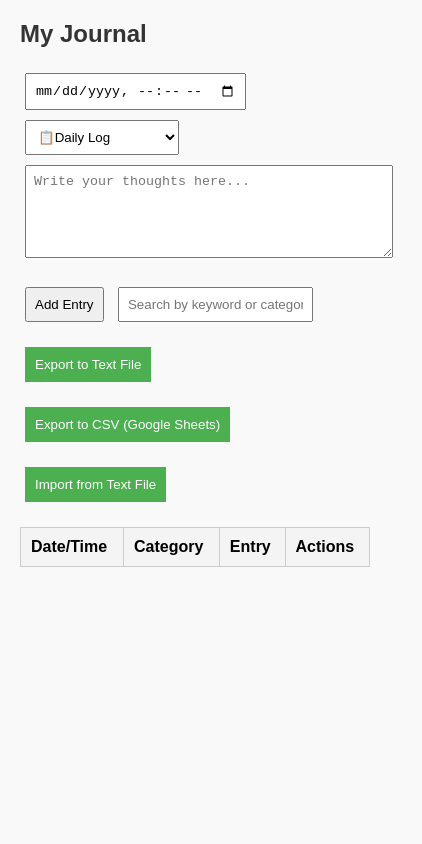
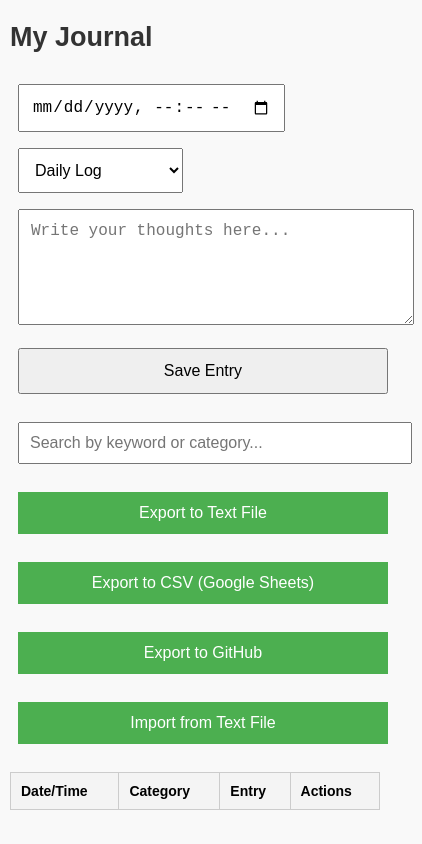
Before and after one commit to agros71vscode-bit/MyActivity-Log, a plain HTML site: page index.html in a window 390 px wide. Shown: the whole page, 422 px wide, since content can reach past the window. Drawn offline with Linux system fonts and the light colour scheme.

Commit message:
Enhance index.html with responsiveness and GitHub export
Added responsive design and export to GitHub functionality.

```diff
--- a/index.html
+++ b/index.html
@@ -2,19 +2,26 @@
 <html lang="en">
 <head>
   <meta charset="UTF-8">
+  <!-- Make the page responsive on mobile -->
+  <meta name="viewport" content="width=device-width, initial-scale=1.0">
   <title>Personal Journal</title>
   <style>
-    body { font-family: Arial, sans-serif; margin: 20px; background: #f9f9f9; }
+    body { font-family: Arial, sans-serif; margin: 10px; background: #f9f9f9; font-size: 18px; }
     h2 { color: #333; }
-    input, select, textarea, button { margin: 5px; padding: 8px; }
+    input, select, textarea, button { margin: 8px; padding: 12px; font-size: 16px; }
     textarea { width: 100%; }
-    table { width: 100%; border-collapse: collapse; margin-top: 20px; background: #fff; }
-    th, td { border: 1px solid #ccc; padding: 10px; text-align: left; vertical-align: top; }
+    table { width: 100%; border-collapse: collapse; margin-top: 20px; background: #fff; font-size: 16px; }
+    th, td { border: 1px solid #ccc; padding: 12px; text-align: left; vertical-align: top; }
     th { background-color: #f4f4f4; }
     .actions button { margin-right: 5px; }
-    #searchBar { margin-top: 20px; width: 50%; padding: 8px; }
-    #exportBtn, #exportCSVBtn, #importBtn { margin-top: 20px; padding: 10px; background: #4CAF50; color: white; border: none; cursor: pointer; }
-    #exportBtn:hover, #exportCSVBtn:hover, #importBtn:hover { background: #45a049; }
+    #searchBar { margin-top: 20px; width: 100%; padding: 10px; font-size: 16px; }
+    #exportBtn, #exportCSVBtn, #importBtn, #exportGitHubBtn { margin-top: 20px; padding: 12px; background: #4CAF50; color: white; border: none; cursor: pointer; font-size: 16px; min-width: 150px; }
+    #exportBtn:hover, #exportCSVBtn:hover, #importBtn:hover, #exportGitHubBtn:hover { background: #45a049; }
+    @media (max-width: 600px) {
+      table { font-size: 14px; }
+      th, td { padding: 10px; }
+      button { width: 100%; margin-top: 10px; }
+    }
   </style>
 </head>
 <body>
@@ -23,14 +30,14 @@
   <!-- Entry Form -->
   <input type="datetime-local" id="dateInput">
   <select id="categoryInput">
-    <option value="Daily Log">📋Daily Log</option>
-    <option value="Emotional Outlet">🙄Emotional Outlet</option>
-    <option value="Goal Tracking">📌Goal Tracking</option>
-    <option value="Creative Space">🖼️Creative Space</option>
-    <option value="Self-Reflection">🧘‍♂️Self-Reflection</option>
+    <option value="Daily Log">Daily Log</option>
+    <option value="Emotional Outlet">Emotional Outlet</option>
+    <option value="Goal Tracking">Goal Tracking</option>
+    <option value="Creative Space">Creative Space</option>
+    <option value="Self-Reflection">Self-Reflection</option>
   </select>
   <textarea id="entryInput" placeholder="Write your thoughts here..." rows="5"></textarea>
-  <button onclick="addEntry()">Add Entry</button>
+  <button onclick="addEntry()">Save Entry</button>
 
   <!-- Search/Filter -->
   <input type="text" id="searchBar" placeholder="Search by keyword or category..." onkeyup="filterEntries()">
@@ -38,6 +45,7 @@
   <!-- Export & Import Buttons -->
   <button id="exportBtn" onclick="exportJournal()">Export to Text File</button>
   <button id="exportCSVBtn" onclick="exportJournalCSV()">Export to CSV (Google Sheets)</button>
+  <button id="exportGitHubBtn" onclick="exportToGitHubCSV()">Export to GitHub</button>
   <input type="file" id="importFile" style="display:none" accept=".txt" onchange="importJournal(event)">
   <button id="importBtn" onclick="document.getElementById('importFile').click()">Import from Text File</button>
 
@@ -55,10 +63,9 @@
   </table>
 
   <script>
-    // Load journal entries from localStorage (persistent storage in browser)
+    // Load journal entries from localStorage
     let journal = JSON.parse(localStorage.getItem("journal")) || [];
 
-    // Render the journal table
     function renderTable(filtered = null) {
       const tbody = document.querySelector("#journalTable tbody");
       tbody.innerHTML = "";
@@ -79,7 +86,6 @@
       localStorage.setItem("journal", JSON.stringify(journal));
     }
 
-    // Add a new entry
     function addEntry() {
       const dateInput = document.getElementById("dateInput");
       const categoryInput = document.getElementById("categoryInput");
@@ -100,7 +106,6 @@
       }
     }
 
-    // Edit an existing entry
     function editEntry(index) {
       const newDate = prompt("Edit date/time:", journal[index].date);
       const newCategory = prompt("Edit category:", journal[index].category);
@@ -112,7 +117,6 @@
       }
     }
 
-    // Delete an entry
     function deleteEntry(index) {
       if (confirm("Delete this entry?")) {
         journal.splice(index, 1);
@@ -120,7 +124,6 @@
       }
     }
 
-    // Filter entries by keyword, category, or date
     function filterEntries() {
       const query = document.getElementById("searchBar").value.toLowerCase();
       const filtered = journal.filter(item =>
@@ -131,7 +134,6 @@
       renderTable(filtered);
     }
 
-    // Export journal to plain text file
     function exportJournal() {
       if (journal.length === 0) {
         alert("No entries to export.");
@@ -149,19 +151,14 @@
       link.click();
     }
 
-    // Export journal to CSV (Google Sheets friendly)
     function exportJournalCSV() {
       if (journal.length === 0) {
         alert("No entries to export.");
         return;
       }
-
-      // CSV header
       let csvContent = "Date/Time,Category,Entry\n";
-
-      // Add each entry
       journal.forEach(item => {
-        const safeEntry = item.entry.replace(/"/g, '""'); // escape quotes
+        const safeEntry = item.entry.replace(/"/g, '""');
         csvContent += `"${item.date}","${item.category}","${safeEntry}"\n`;
       });
 
@@ -172,7 +169,6 @@
       link.click();
     }
 
-    // Import journal from text file
     function importJournal(event) {
       const file = event.target.files[0];
       if (!file) return;
@@ -199,8 +195,23 @@
       reader.readAsText(file);
     }
 
-    // Initial render when page loads
-    renderTable();
-  </script>
-</body>
-</html>
+    // Export journal directly to GitHub
+    async function exportToGitHubCSV() {
+      if (journal.length === 0) {
+        alert("No entries to export.");
+        return;
+      }
+
+      let csvContent = "Date/Time,Category,Entry\n";
+      journal.forEach(item => {
+        const safeEntry = item.entry.replace(/"/g, '""');
+        csvContent += `"${item.date}","${item.category}","${safeEntry}"\n`;
+      });
+
+      const base64Content = btoa(unescape(encodeURIComponent(csvContent)));
+
+      // 🔑 Replace these placeholders with your actual details
+      const username = "agros71vscode-bit";          // your GitHub username
+      const repo = "MyActivity-Log";                 // your repository name
+      const path = "journal.csv";                    // file name in repo
+      const token = "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";       // paste your Git
```
